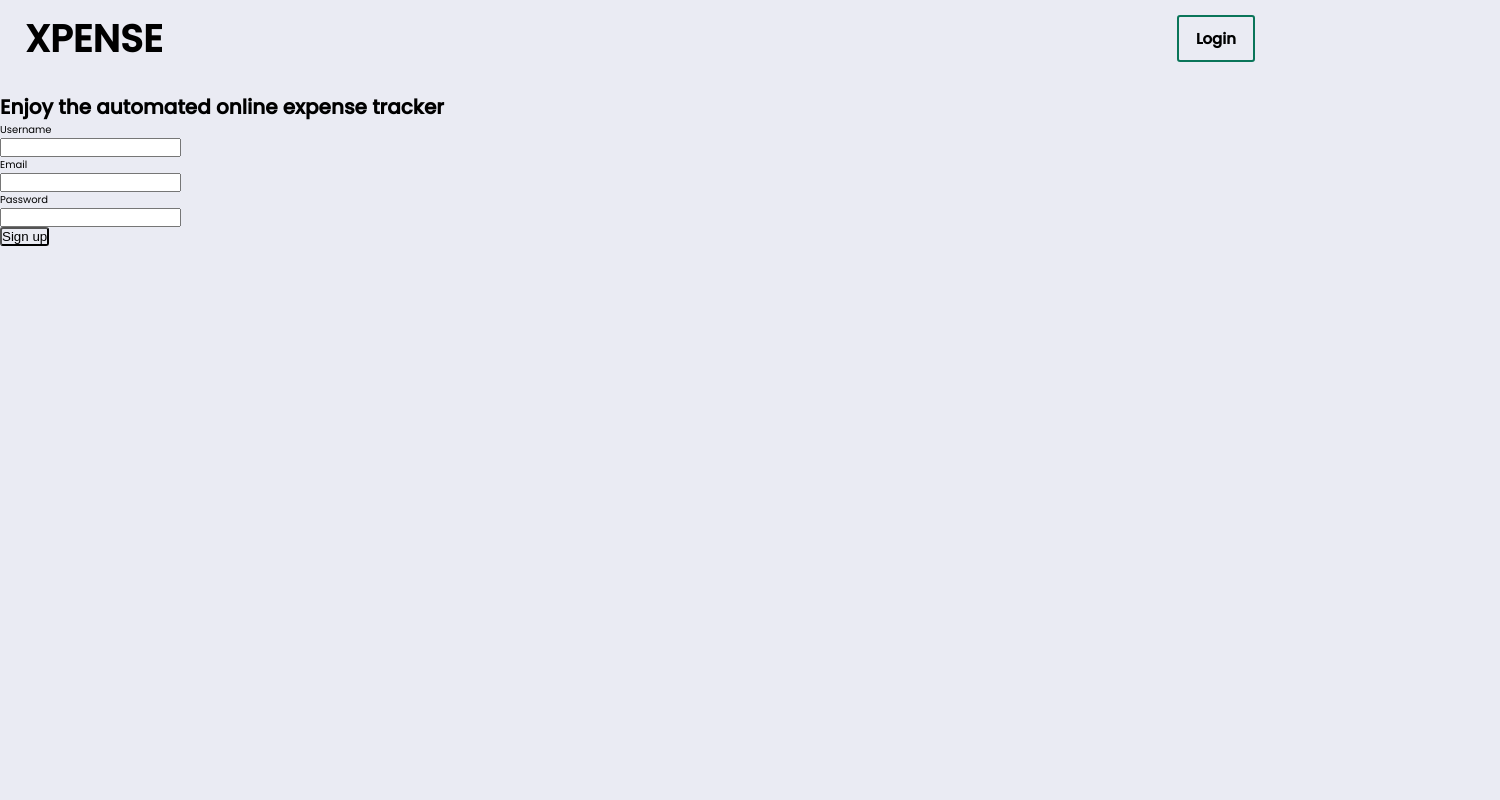
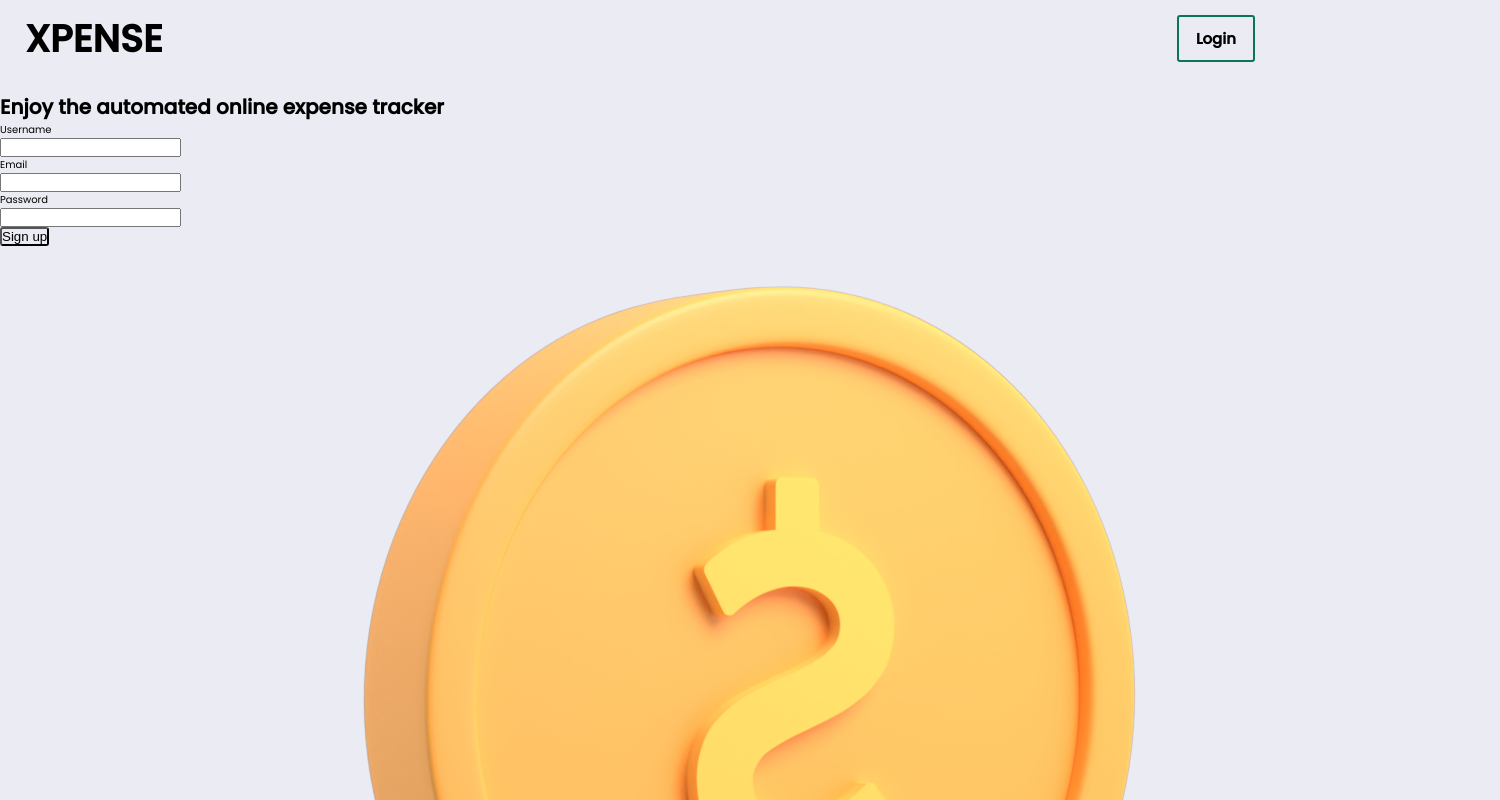
Before and after one commit to Gabito-git/Xpense, a React (Create React App) app in the folder frontend/: page /auth/signup in a window 1280 px wide. Shown: the top 800 px of the page, 1500 px wide, since content can reach past the window. Built offline with nearby package versions, Linux system fonts and the light colour scheme.

Commit message:
(front) use money asset in signup screen component

```diff
--- a/frontend/src/screens/SingupScreen.js
+++ b/frontend/src/screens/SingupScreen.js
@@ -1,6 +1,7 @@
 import AuthForm from "../components/authscreen/AuthForm"
 import FormGroup from "../components/authscreen/FormGroup"
 import Navbar from "../components/Navbar"
+import money from '../assets/money.png'
 
 const SingupScreen = () => {
     return (
@@ -31,6 +32,9 @@ const SingupScreen = () => {
                     />
                 </AuthForm>
                 <div className="auth__bottom"></div>
+                <div className="auth__money animate__animated animate__rotateIn">
+                    <img src={ money } alt="money" />
+                </div>
             </main>
         </div>
     )
```
